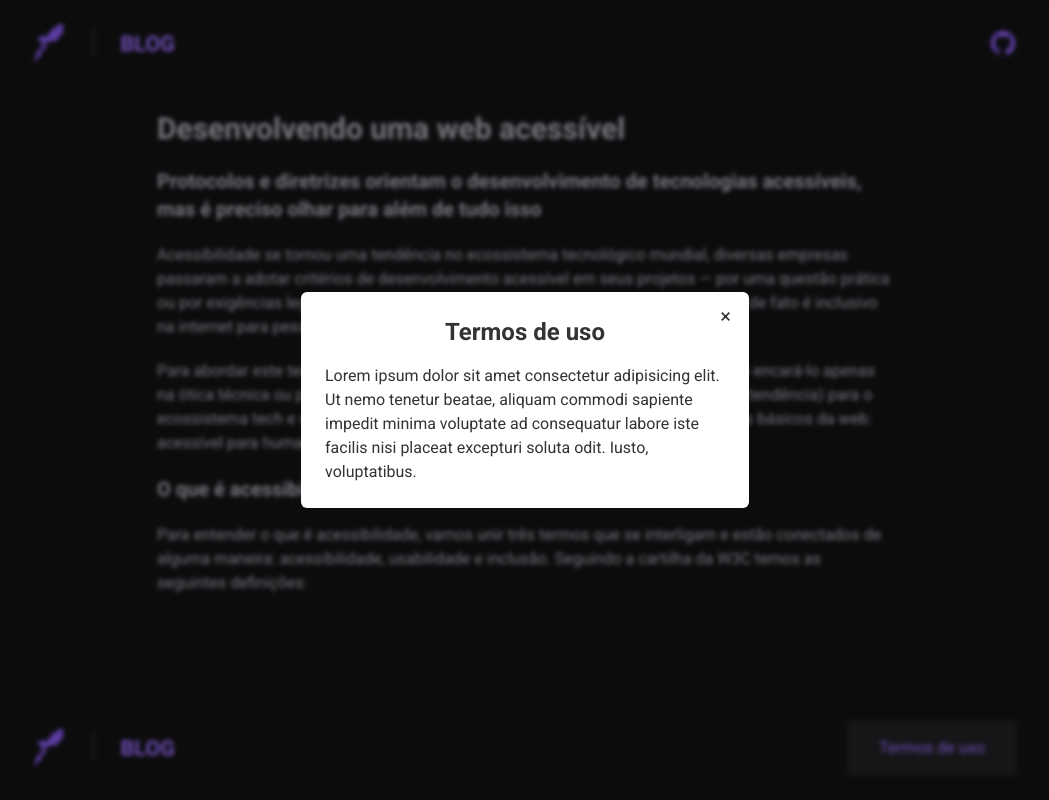
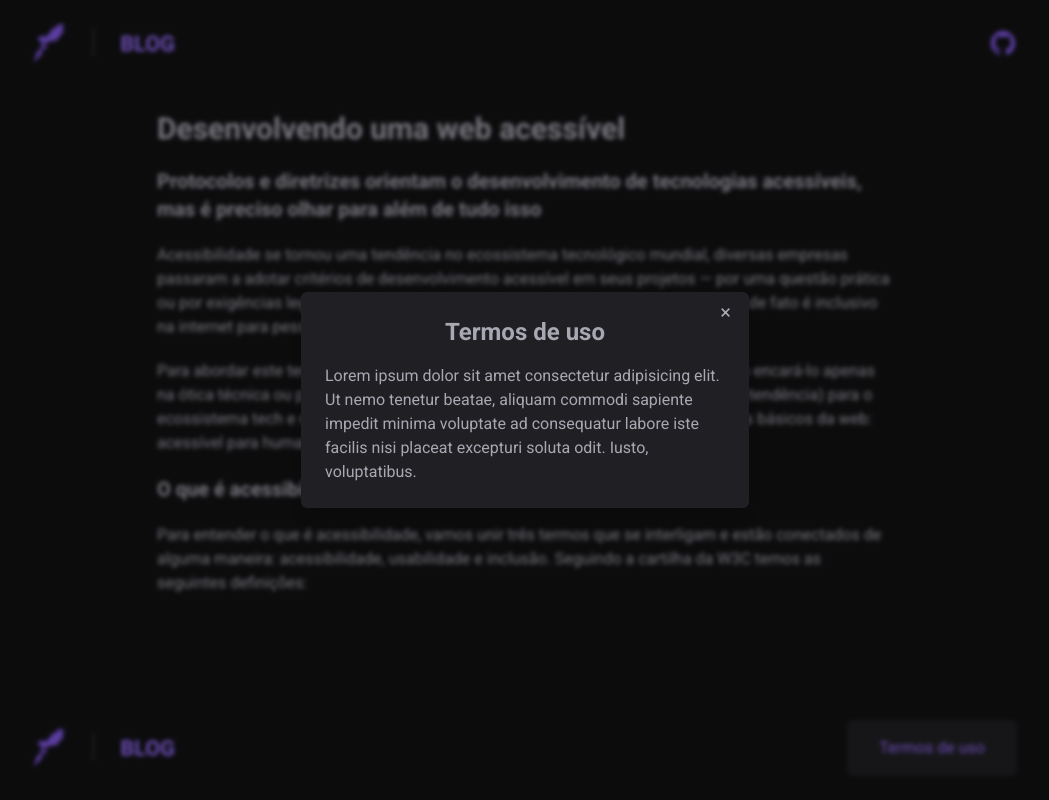
Before and after one commit to wfl-junior/rocketseat-ignite-a11y, a Next.js app: page / in a window 1280 px wide. Both pictures are taken after a click on the button "Termos de uso". Shown: the whole page, without its empty margins (115-1164 px from the left). Built offline with nearby package versions, Linux system fonts and the light colour scheme.

Commit message:
Entendendo acessibilidade para modais

```diff
--- a/src/pages/index.tsx
+++ b/src/pages/index.tsx
@@ -1,11 +1,12 @@
 import Head from "next/head";
 import Image from "next/image";
-import { Fragment, useState } from "react";
+import { Fragment, useEffect, useRef, useState } from "react";
 import logo from "~/assets/logo.svg";
 
 const title = "Desenvolvendo uma web acessível";
 
 export default function Home() {
+  const modalRef = useRef<HTMLDivElement>(null);
   const [isModalOpen, setIsModalOpen] = useState(false);
 
   function handleOpenModal() {
@@ -15,6 +16,11 @@ export default function Home() {
   function handleCloseModal() {
     setIsModalOpen(false);
   }
+
+  useEffect(() => {
+    if (!isModalOpen) return;
+    modalRef.current?.focus();
+  }, [isModalOpen]);
 
   return (
     <div className="flex min-h-screen flex-col">
@@ -96,6 +102,8 @@ export default function Home() {
 
         <button
           onClick={handleOpenModal}
+          aria-controls="terms-modal"
+          aria-expanded={isModalOpen}
           className="rounded-md bg-rocketseat-shape px-8 py-4 text-rocketseat-secondary hover:underline"
         >
           Termos de uso
@@ -109,18 +117,28 @@ export default function Home() {
             className="fixed inset-0 bg-black/30 backdrop-blur-xs"
           />
 
-          <div className="fixed left-1/2 top-1/2 z-50 max-w-md -translate-x-1/2 -translate-y-1/2 rounded-md bg-white p-6 text-[#333]">
+          <div
+            role="dialog"
+            tabIndex={-1}
+            ref={modalRef}
+            id="terms-modal"
+            aria-labelledby="terms-title"
+            aria-describedby="terms-description"
+            className="fixed left-1/2 top-1/2 z-50 max-w-md -translate-x-1/2 -translate-y-1/2 rounded-md bg-rocketseat-shape p-6 shadow-lg"
+          >
             <button
               title="Fechar"
               onClick={handleCloseModal}
-              className="absolute right-4 top-2 rounded-full p-0.5 text-xl"
+              className="absolute right-4 top-2 rounded-full p-0.5 text-xl leading-none"
             >
               &times;
             </button>
 
-            <h2 className="text-center text-2xl font-bold">Termos de uso</h2>
+            <h2 id="terms-title" className="text-center text-2xl font-bold">
+              Termos de uso
+            </h2>
 
-            <p className="mt-4">
+            <p id="terms-description" className="mt-4">
               Lorem ipsum dolor sit amet consectetur adipisicing elit. Ut nemo
               tenetur beatae, aliquam commodi sapiente impedit minima voluptate
               ad consequatur labore iste facilis nisi placeat excepturi soluta
```
